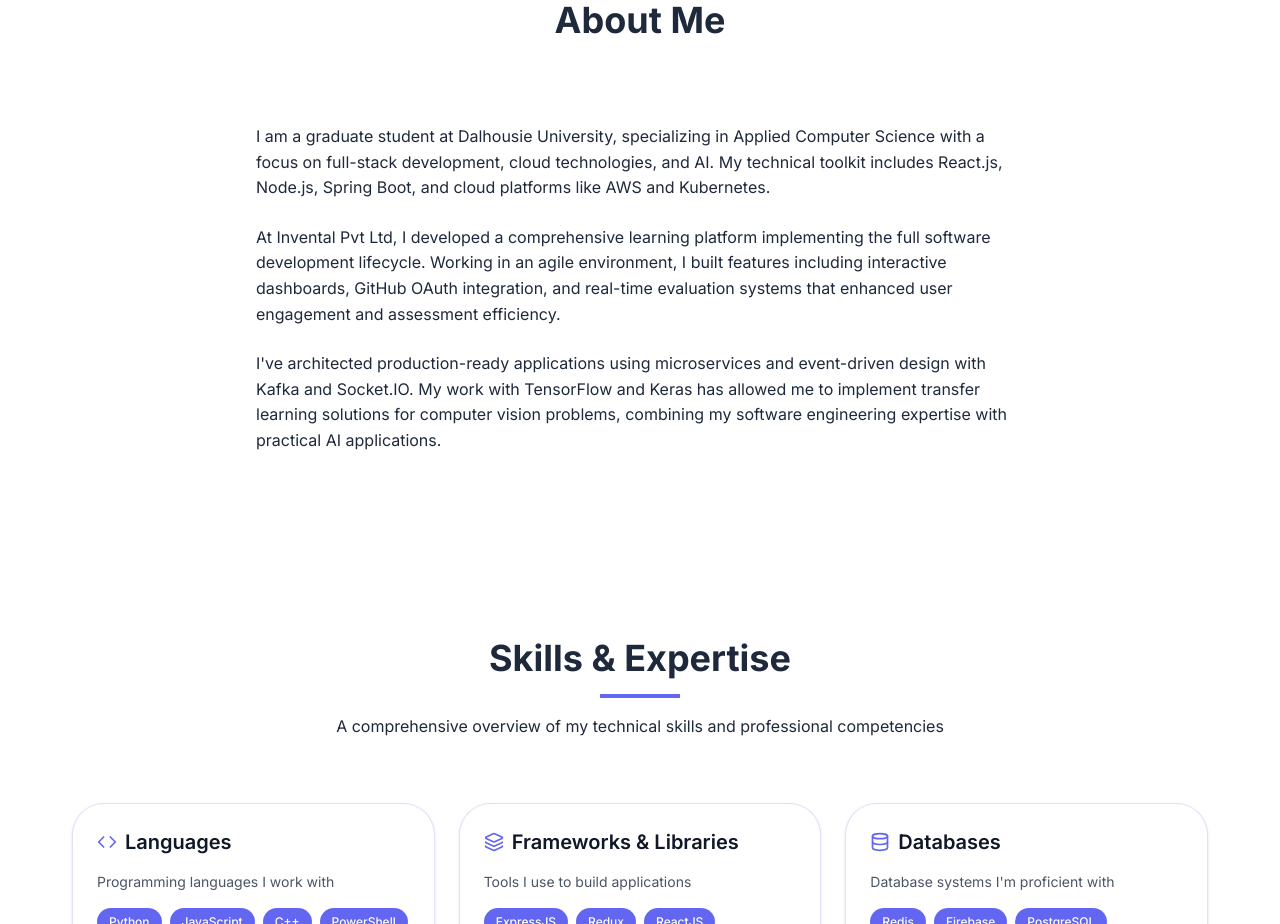
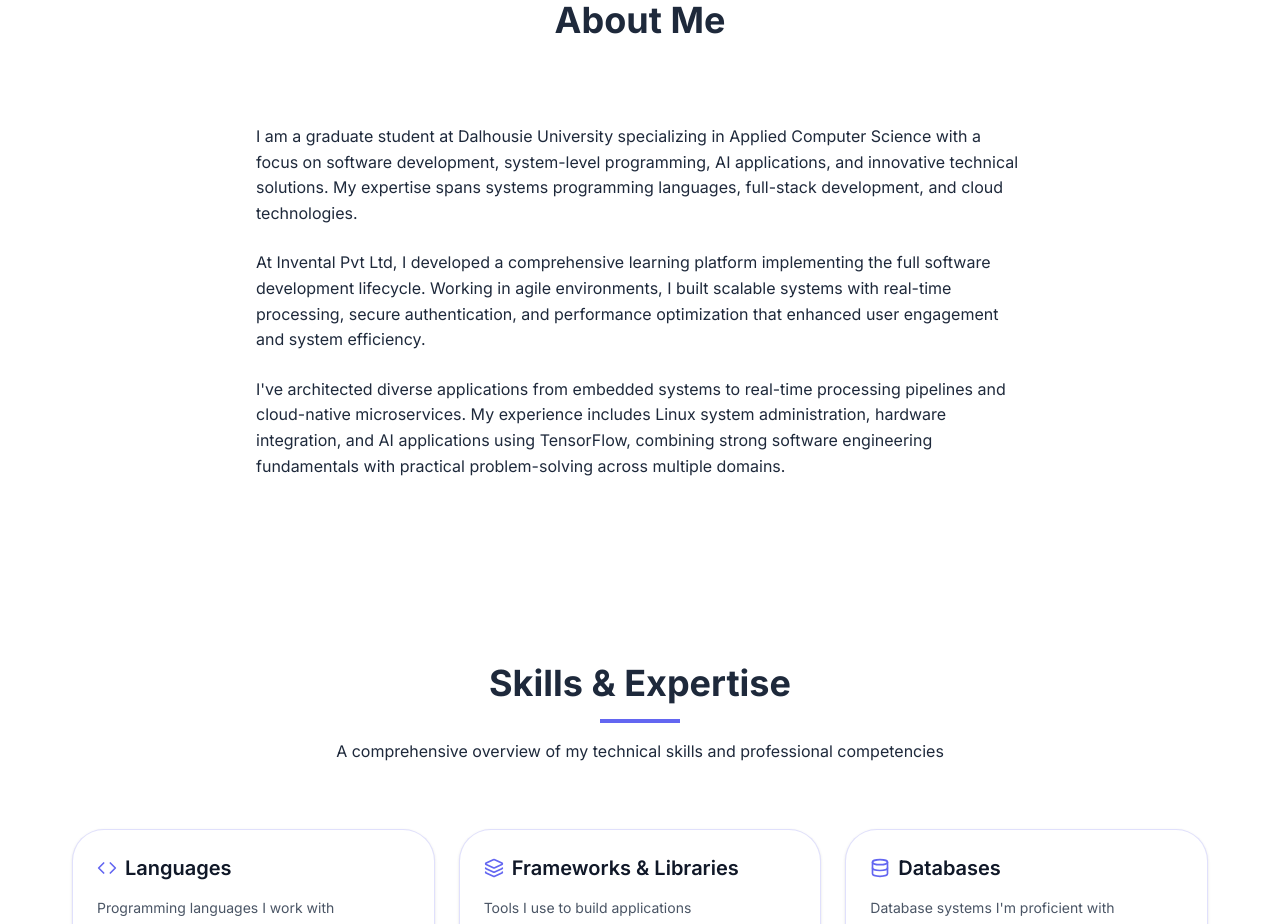
Before and after one commit to smangukia/smangukia.github.io, a Next.js app: page / in a window 1280 px wide. Shown: the part 880-1804 px from the top of the page. Built offline with nearby package versions, Linux system fonts and the light colour scheme.

Commit message:
Updated File

```diff
--- a/components/about.tsx
+++ b/components/about.tsx
@@ -42,22 +42,15 @@ export default function About() {
         <div className="max-w-3xl mx-auto">
           <motion.div variants={itemVariants}>
             <p className="mb-6">
-              I am a graduate student at Dalhousie University, specializing in Applied Computer Science with a focus on
-              full-stack development, cloud technologies, and AI. My technical toolkit includes React.js, Node.js,
-              Spring Boot, and cloud platforms like AWS and Kubernetes.
+              I am a graduate student at Dalhousie University specializing in Applied Computer Science with a focus on software development, system-level programming, AI applications, and innovative technical solutions. My expertise spans systems programming languages, full-stack development, and cloud technologies.
             </p>
 
             <p className="mb-6">
-              At Invental Pvt Ltd, I developed a comprehensive learning platform implementing the full software
-              development lifecycle. Working in an agile environment, I built features including interactive dashboards,
-              GitHub OAuth integration, and real-time evaluation systems that enhanced user engagement and assessment
-              efficiency.
+              At Invental Pvt Ltd, I developed a comprehensive learning platform implementing the full software development lifecycle. Working in agile environments, I built scalable systems with real-time processing, secure authentication, and performance optimization that enhanced user engagement and system efficiency.
             </p>
 
             <p className="mb-6">
-              I&apos;ve architected production-ready applications using microservices and event-driven design with Kafka and
-              Socket.IO. My work with TensorFlow and Keras has allowed me to implement transfer learning solutions for
-              computer vision problems, combining my software engineering expertise with practical AI applications.
+              I&apos;ve architected diverse applications from embedded systems to real-time processing pipelines and cloud-native microservices. My experience includes Linux system administration, hardware integration, and AI applications using TensorFlow, combining strong software engineering fundamentals with practical problem-solving across multiple domains.
             </p>
           </motion.div>
         </div>
```
